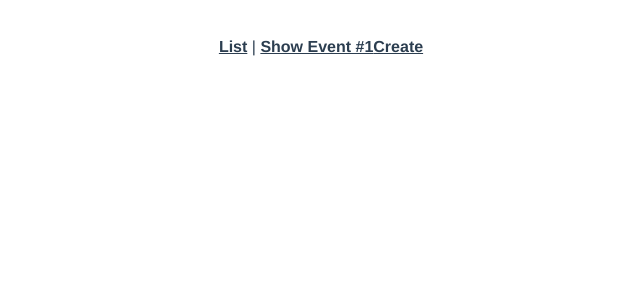
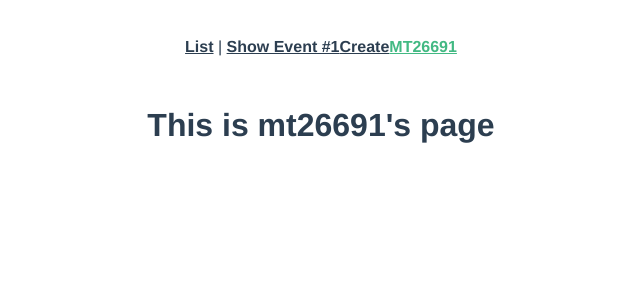
Before and after one commit to mt26691/vue-training, a Vue app: page /user/mt26691 in a window 1280 px wide. Shown: the top 300 px of the page, without its empty margins (319-959 px from the left). Built offline with nearby package versions, Linux system fonts and the light colour scheme.

Commit message:
input router params

```diff
--- a/src/App.vue
+++ b/src/App.vue
@@ -4,6 +4,9 @@
       <router-link :to="{ name: 'event-list' }">List</router-link> |
       <router-link :to="{ name: 'event-show' }">Show Event #1</router-link>
       <router-link :to="{ name: 'event-create' }">Create</router-link>
+      <router-link :to="{ name: 'user', params: { username: 'mt26691' } }"
+        >MT26691</router-link
+      >
     </div>
     <router-view />
   </div>
--- a/src/router/index.ts
+++ b/src/router/index.ts
@@ -3,6 +3,7 @@ import VueRouter from 'vue-router'
 import EventList from '../views/EventList.vue'
 import EventCreate from '../views/EventCreate.vue'
 import EventShow from '../views/EventShow.vue'
+import User from '../views/User.vue'
 
 Vue.use(VueRouter)
 
@@ -21,6 +22,12 @@ const routes = [
     path: '/event/create',
     name: 'event-create',
     component: EventCreate
+  },
+  {
+    path: '/user/:username',
+    name: 'user',
+    component: User,
+    props: true
   }
   // {
   //   path: '/about-us',
--- /dev/null
+++ b/src/views/User.vue
@@ -0,0 +1,21 @@
+<template>
+  <div class="user">
+    <h1>This is {{ username }}'s page</h1>
+  </div>
+</template>
+
+<script lang="ts">
+import Vue from 'vue'
+
+export default Vue.extend({
+  name: 'User',
+  props: {
+    username: {
+      type: String,
+      default: ''
+    }
+  }
+})
+</script>
+
+<style></style>
```
Also changed, not shown: 1 other file (tests, documents, lock files or other folders).
